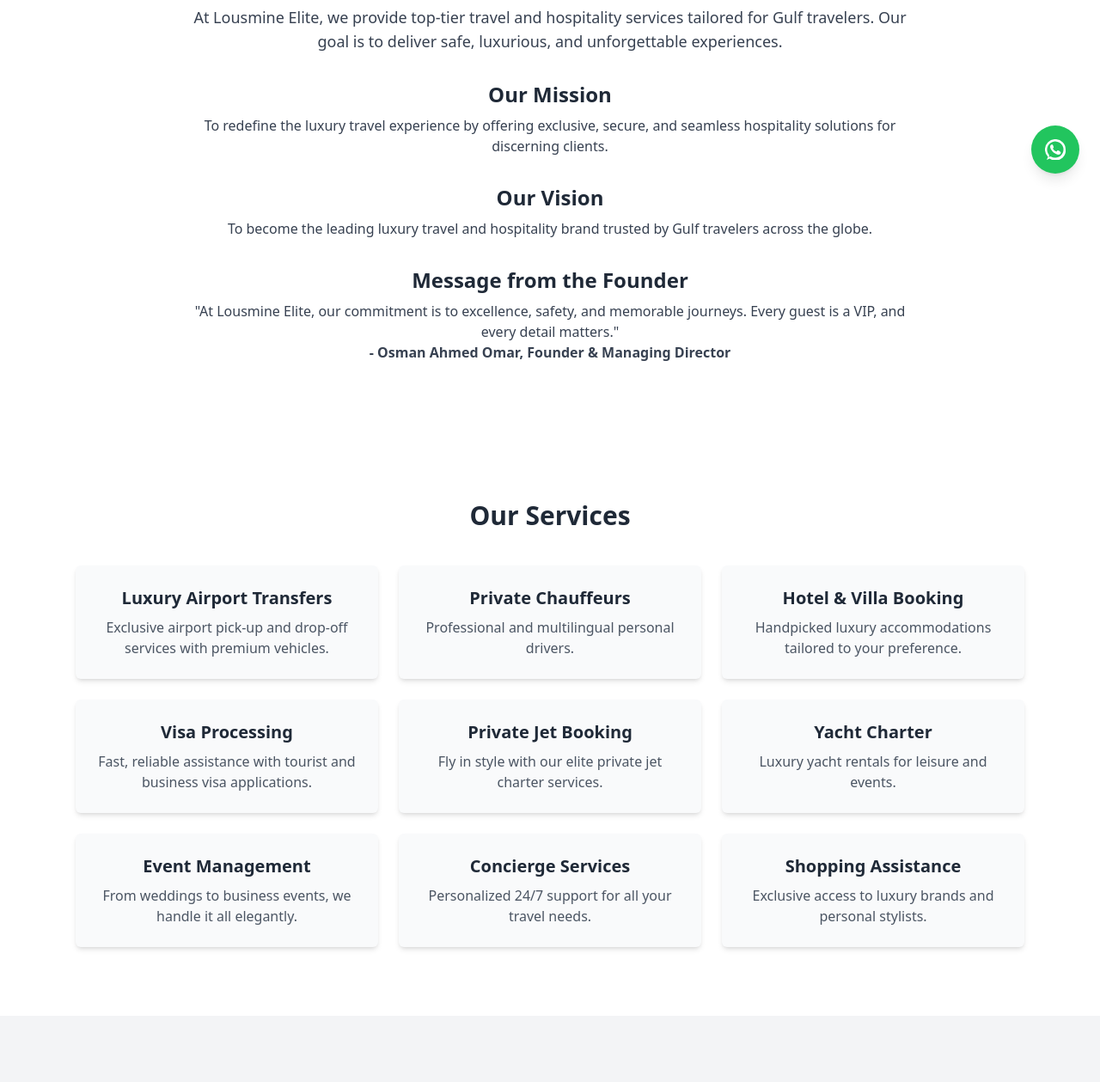
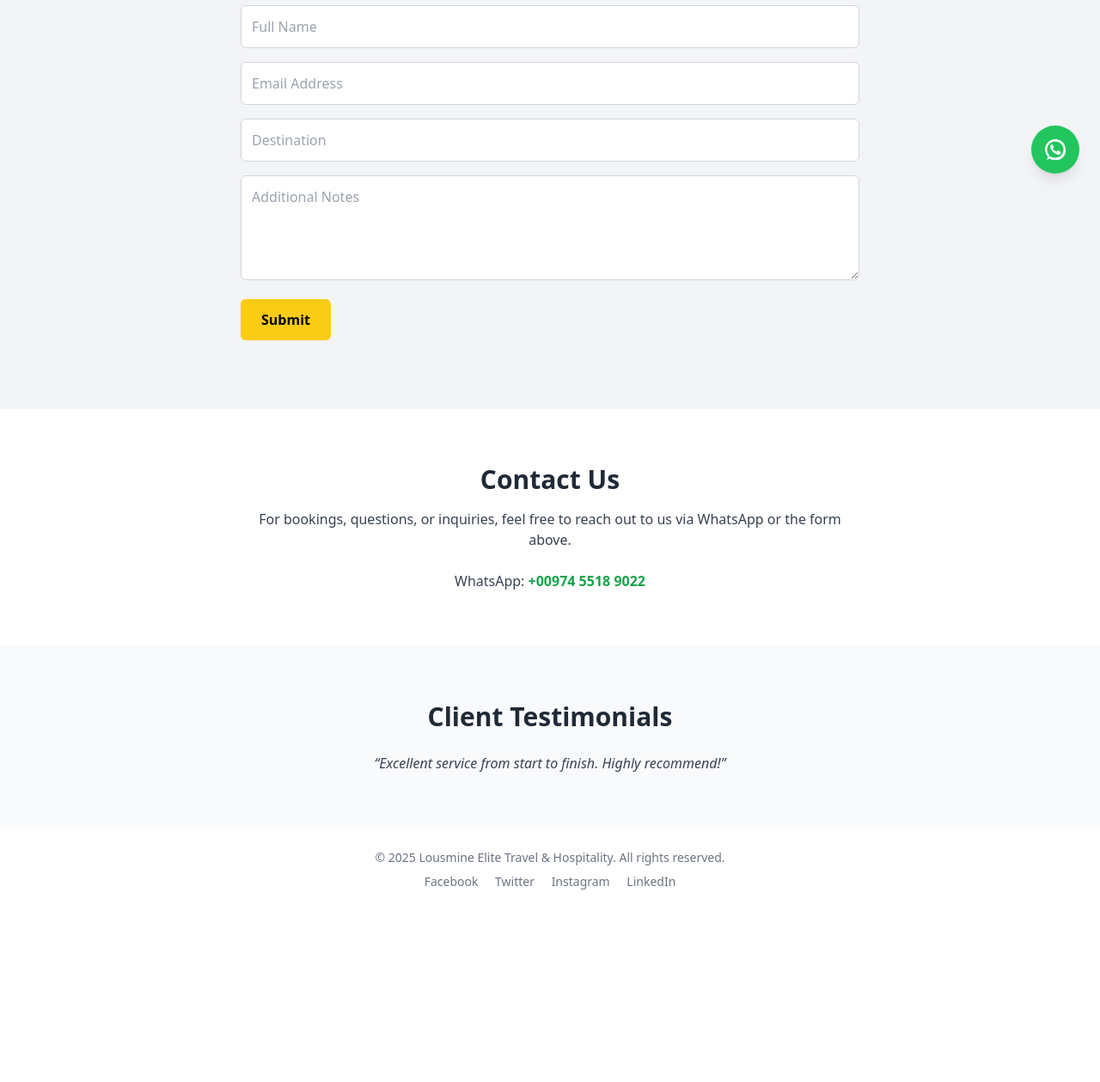
Before and after one commit to cusmanumer1986/lousmineelite.net, an Astro site: page / in a window 1280 px wide. Shown: the part 574-1833 px from the top of the page at 86% size. After the commit the page ends 1634 px from the top, so only its background shows below. Built offline with nearby package versions, Linux system fonts and the light colour scheme; Astro itself is replaced by a stand-in of ours.

```diff
--- a/src/pages/index.astro
+++ b/src/pages/index.astro
@@ -61,54 +61,6 @@ import "../../styles.css";
       </div>
     </section>
 
-    <!-- About Section -->
-    <section id="about" class="py-20 bg-white text-center">
-      <div class="max-w-4xl mx-auto px-6">
-        <h2 class="text-3xl font-bold mb-6">About Us</h2>
-        <p class="text-lg text-gray-700 mb-8">
-          At Lousmine Elite, we provide top-tier travel and hospitality services tailored for Gulf travelers. Our goal is to deliver safe, luxurious, and unforgettable experiences.
-        </p>
-        <div class="mb-8">
-          <h3 class="text-2xl font-semibold mb-2">Our Mission</h3>
-          <p class="text-gray-700">
-            To redefine the luxury travel experience by offering exclusive, secure, and seamless hospitality solutions for discerning clients.
-          </p>
-        </div>
-        <div class="mb-8">
-          <h3 class="text-2xl font-semibold mb-2">Our Vision</h3>
-          <p class="text-gray-700">
-            To become the leading luxury travel and hospitality brand trusted by Gulf travelers across the globe.
-          </p>
-        </div>
-        <div>
-          <h3 class="text-2xl font-semibold mb-2">Message from the Founder</h3>
-          <p class="text-gray-700">
-            "At Lousmine Elite, our commitment is to excellence, safety, and memorable journeys. Every guest is a VIP, and every detail matters."
-            <br />
-            <strong>- Osman Ahmed Omar, Founder & Managing Director</strong>
-          </p>
-        </div>
-      </div>
-    </section>
-
-    <!-- Services Section -->
-    <section id="services" class="py-20 bg-white text-center">
-      <div class="max-w-6xl mx-auto px-6">
-        <h2 class="text-3xl font-bold mb-10">Our Services</h2>
-        <div class="grid grid-cols-1 md:grid-cols-3 gap-6">
-          <div class="p-6 shadow-md bg-gray-50 rounded-md"><h3 class="text-xl font-semibold mb-2">Luxury Airport Transfers</h3><p class="text-gray-600">Exclusive airport pick-up and drop-off services with premium vehicles.</p></div>
-          <div class="p-6 shadow-md bg-gray-50 rounded-md"><h3 class="text-xl font-semibold mb-2">Private Chauffeurs</h3><p class="text-gray-600">Professional and multilingual personal drivers.</p></div>
-          <div class="p-6 shadow-md bg-gray-50 rounded-md"><h3 class="text-xl font-semibold mb-2">Hotel & Villa Booking</h3><p class="text-gray-600">Handpicked luxury accommodations tailored to your preference.</p></div>
-          <div class="p-6 shadow-md bg-gray-50 rounded-md"><h3 class="text-xl font-semibold mb-2">Visa Processing</h3><p class="text-gray-600">Fast, reliable assistance with tourist and business visa applications.</p></div>
-          <div class="p-6 shadow-md bg-gray-50 rounded-md"><h3 class="text-xl font-semibold mb-2">Private Jet Booking</h3><p class="text-gray-600">Fly in style with our elite private jet charter services.</p></div>
-          <div class="p-6 shadow-md bg-gray-50 rounded-md"><h3 class="text-xl font-semibold mb-2">Yacht Charter</h3><p class="text-gray-600">Luxury yacht rentals for leisure and events.</p></div>
-          <div class="p-6 shadow-md bg-gray-50 rounded-md"><h3 class="text-xl font-semibold mb-2">Event Management</h3><p class="text-gray-600">From weddings to business events, we handle it all elegantly.</p></div>
-          <div class="p-6 shadow-md bg-gray-50 rounded-md"><h3 class="text-xl font-semibold mb-2">Concierge Services</h3><p class="text-gray-600">Personalized 24/7 support for all your travel needs.</p></div>
-          <div class="p-6 shadow-md bg-gray-50 rounded-md"><h3 class="text-xl font-semibold mb-2">Shopping Assistance</h3><p class="text-gray-600">Exclusive access to luxury brands and personal stylists.</p></div>
-        </div>
-      </div>
-    </section>
-
     <!-- Booking Section -->
     <section id="booking" class="py-20 bg-gray-100 text-center">
       <div class="max-w-3xl mx-auto px-6">
@@ -128,7 +80,7 @@ import "../../styles.css";
       <div class="max-w-3xl mx-auto px-6">
         <h2 class="text-3xl font-bold mb-4">Contact Us</h2>
         <p class="text-gray-700 mb-6">For bookings, questions, or inquiries, feel free to reach out to us via WhatsApp or the form above.</p>
-    <p class="text-gray-700">WhatsApp: <a href="https://wa.me/0097455189022" class="text-green-600 font-semibold">+00974 5518 9022</a></p>
+        <p class="text-gray-700">WhatsApp: <a href="https://wa.me/97455189022" class="text-green-600 font-semibold">+00974 5518 9022</a></p>
       </div>
     </section>
 
@@ -151,7 +103,7 @@ import "../../styles.css";
 
     <!-- WhatsApp Floating Button -->
     <a
-  href="https://wa.me/0097455189022?text=Hello%20Lousmine%20Elite%2C%20I%20want%20to%20book%20a%20service."
+      href="https://wa.me/97455189022?text=Hello%20Lousmine%20Elite%2C%20I%20want%20to%20book%20a%20service."
       target="_blank"
       class="fixed bottom-6 right-6 bg-green-500 text-white rounded-full shadow-lg p-4 z-50 hover:bg-green-600"
     >
```
Lines whose indentation alone changed are shown as unchanged.
